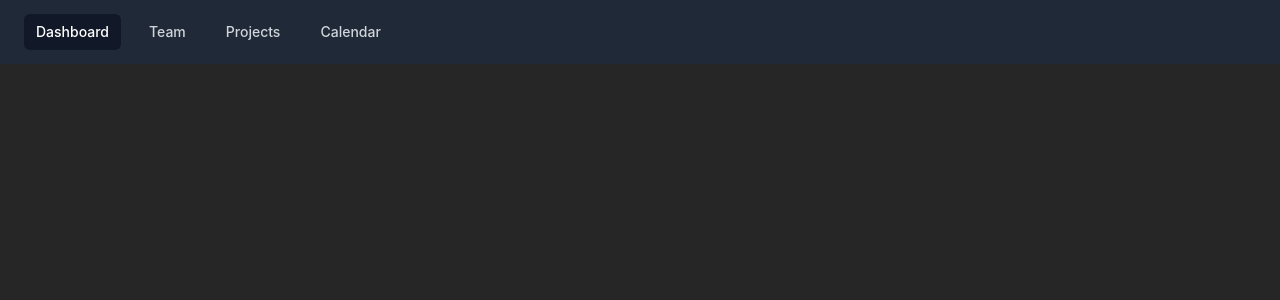
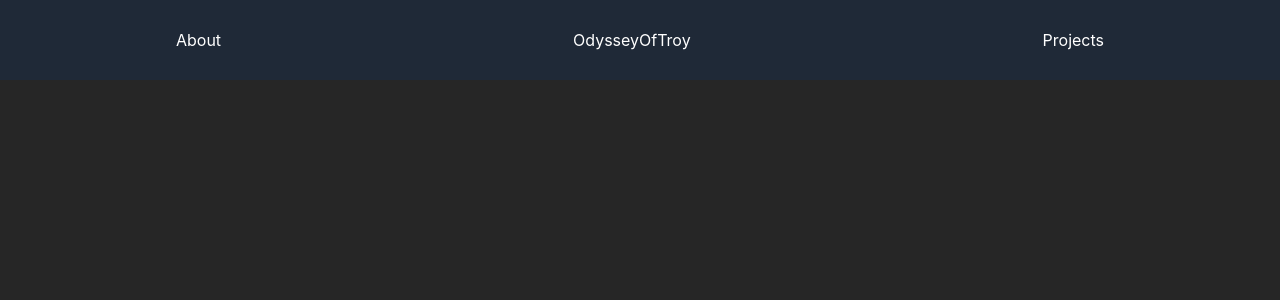
Before and after one commit to OdysseyOfTroy/odysseyoftroy_website, a React (Create React App) app: page / in a window 1280 px wide. Shown: the top 300 px of the page. Built offline with nearby package versions, Linux system fonts and the light colour scheme.

Commit message:
Rewrite the navbar to be simpler

```diff
--- a/src/App.js
+++ b/src/App.js
@@ -4,7 +4,7 @@ import Navbar from './components/Navbar';
 
 function App() {
   return (
-    <div className="bg-neutral-800 h-screen ">
+    <div className="bg-neutral-800 min-h-screen ">
       <Navbar/>
       {/* <img src={logo} className="App-logo" alt="logo" /> */}
         {/* <p>
--- a/src/components/Nav_Item.js
+++ /dev/null
@@ -1,6 +0,0 @@
-
-
-export default function NavItem(props) {
-  return <a href="#" className={props.classes} aria-current="page">{props.children}</a>
-
-}
--- a/src/components/Navbar.js
+++ b/src/components/Navbar.js
@@ -1,53 +1,27 @@
-import NavItem from "./Nav_Item";
+
 
 export default function Navbar() {
-  return <nav class="bg-gray-800">
+  return <nav class="bg-gray-800 w-screen h-15 sm:h-20">
 
-    <div class="relative flex items-center justify-between h-16">
-      <div class="absolute inset-y-0 left-0 flex justify-center items-center sm:hidden">
         {/* Mobile menu button */}
-        <button type="button" class="inline-flex items-center justify-center p-2 rounded-md text-gray-400 hover:text-white hover:bg-gray-700 focus:outline-none focus:ring-2 focus:ring-inset focus:ring-white" aria-controls="mobile-menu" aria-expanded="false">
+        <button type="button" class="inline-flex items-center justify-center p-2 rounded-md text-gray-400 hover:text-white hover:bg-gray-700 focus:outline-none focus:ring-2 focus:ring-inset focus:ring-white sm:hidden" aria-controls="mobile-menu" aria-expanded="false">
           <span class="sr-only">Open main menu</span>
-
-
           <svg class="block h-6 w-6" xmlns="http://www.w3.org/2000/svg" fill="none" viewBox="0 0 24 24" stroke-width="2" stroke="currentColor" aria-hidden="true">
             <path stroke-linecap="round" stroke-linejoin="round" d="M4 6h16M4 12h16M4 18h16" />
           </svg>
-
-
 
           <svg class="hidden h-6 w-6" xmlns="http://www.w3.org/2000/svg" fill="none" viewBox="0 0 24 24" stroke-width="2" stroke="currentColor" aria-hidden="true">
             <path stroke-linecap="round" stroke-linejoin="round" d="M6 18L18 6M6 6l12 12" />
           </svg>
         </button>
-      </div>
 
-
-        <div class="hidden sm:block sm:ml-6">
-          <div class="flex space-x-4">
-            <NavItem classes="bg-gray-900 text-white px-3 py-2 rounded-md text-sm font-medium" aria-current="page">Dashboard</NavItem>
-
-            <NavItem classes="text-gray-300 hover:bg-gray-700 hover:text-white px-3 py-2 rounded-md text-sm font-medium">Team</NavItem>
-
-            <NavItem classes="text-gray-300 hover:bg-gray-700 hover:text-white px-3 py-2 rounded-md text-sm font-medium">Projects</NavItem>
-
-            <NavItem classes="text-gray-300 hover:bg-gray-700 hover:text-white px-3 py-2 rounded-md text-sm font-medium">Calendar</NavItem>
-          </div>
-        </div>
-
-
-  </div>
-
-  <div class="sm:hidden" id="mobile-menu">
-    <div class="px-2 pt-2 pb-3 space-y-1">
-      <NavItem classes="bg-gray-900 text-white block px-3 py-2 rounded-md text-base font-medium" aria-current="page">Dashboard</NavItem>
-
-      <NavItem classes="text-gray-300 hover:bg-gray-700 hover:text-white block px-3 py-2 rounded-md text-base font-medium">Team</NavItem>
-
-      <NavItem classes="text-gray-300 hover:bg-gray-700 hover:text-white block px-3 py-2 rounded-md text-base font-medium">Projects</NavItem>
-
-      <NavItem classes="text-gray-300 hover:bg-gray-700 hover:text-white block px-3 py-2 rounded-md text-base font-medium">Calendar</NavItem>
+    <items className="flex justify-around items-center h-full">
+    <a className="text-white"> About</a>
+    <div className="trapezoid">
+    <a className="text-white hover:text-red-700"> OdysseyOfTroy</a>
     </div>
-  </div>
+    <a className="text-white"> Projects</a>
+    </items>
+  <div class="sm:hidden" id="mobile-menu"/>
 </nav>
 };
```
